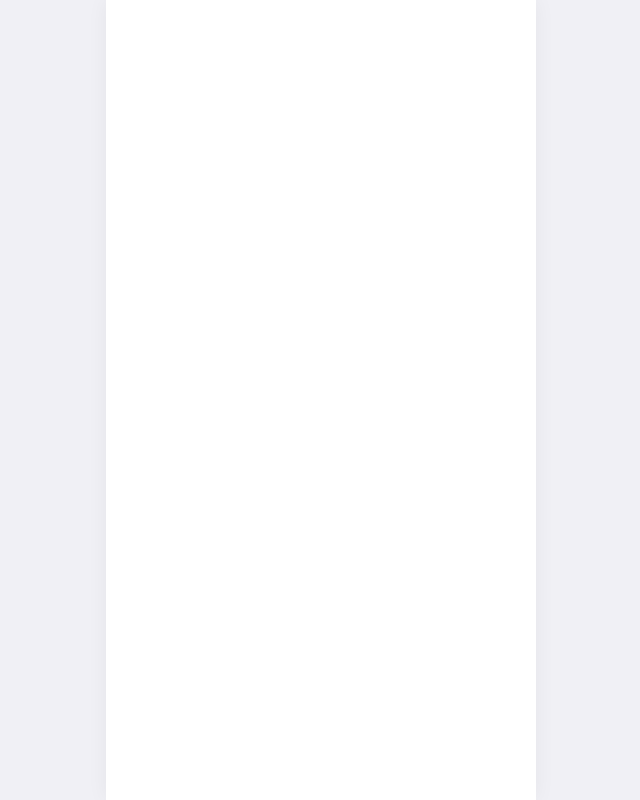
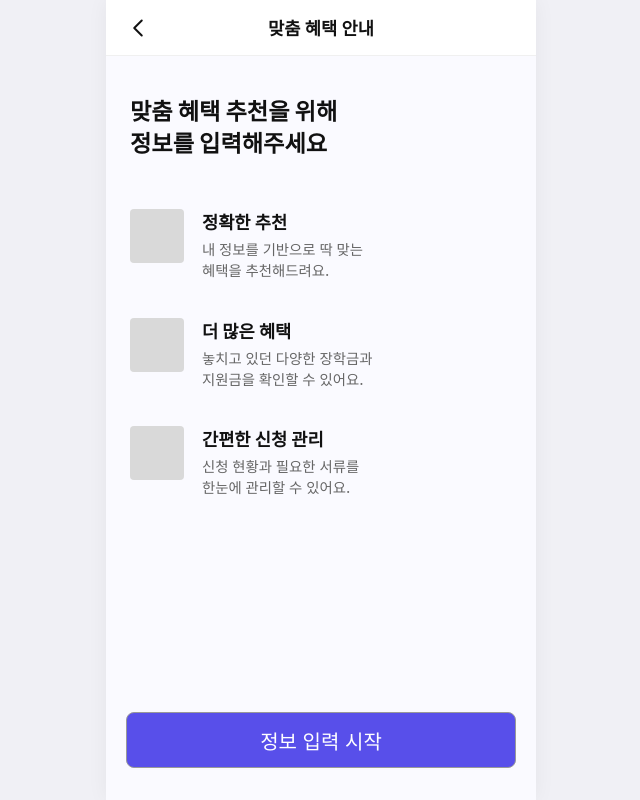
Before and after one commit to LikeLionUniv-INU-BeneFitU/BeneFitU-Frontend, a React (Vite) app: page /info-intro in a window 1280 px wide. Before the commit this address had no page. Shown: the whole page, without its empty margins (319-959 px from the left). Built offline with nearby package versions, Linux system fonts and the light colour scheme.

Commit message:
Feat: 정보 입력 설명 페이지 구현

```diff
--- a/src/App.jsx
+++ b/src/App.jsx
@@ -3,6 +3,7 @@ import AppLayout from './styles/AppLayout';
 import GlobalStyle from './styles/GlobalStyle';
 import Splash from './pages/Splash';
 import LoginHome from './pages/Loginhome';
+import InfoIntro from './pages/InfoIntro';
 import BasicInfo from './pages/BasicInfo';
 import OtherInfo from './pages/OtherInfo';
 import BenefitAll from './pages/BenefitAll';
@@ -15,6 +16,7 @@ function App() {
         <Routes>
           <Route path="/" element={<Splash />} />
           <Route path="/login-home" element={<LoginHome />} />
+          <Route path="/info-intro" element={<InfoIntro />} />
           <Route path="/basic-info" element={<BasicInfo />} />
           <Route path="/other-info" element={<OtherInfo />} />
           <Route path="/benefit-all" element={<BenefitAll />} />
--- /dev/null
+++ b/src/pages/InfoIntro.jsx
@@ -0,0 +1,77 @@
+import React from 'react';
+import { useNavigate } from 'react-router-dom';
+import * as S from './InfoIntro.styles';
+import Header from '../components/Header';
+import BasicButton from '../components/BasicButton';
+
+export default function InfoIntro() {
+  const navigate = useNavigate();
+
+  // '정보 입력 시작' 버튼 클릭 시 다음 단계(정보 입력 폼)로 이동
+  const handleStart = () => {
+    navigate('/basic-info'); // 프로젝트 라우팅 환경에 맞게 주소를 수정하세요.
+  };
+
+  return (
+    <S.PageWrapper>
+      {/* 상단 헤더 (기존 컴포넌트 활용) */}
+      <Header title="맞춤 혜택 안내" />
+
+      <S.ContentContainer>
+        {/* 메인 타이틀 */}
+        <S.MainTitle>
+          맞춤 혜택 추천을 위해
+          <br />
+          정보를 입력해주세요
+        </S.MainTitle>
+
+        {/* 특장점 소개 리스트 */}
+        <S.FeatureList>
+          {/* 1. 정확한 추천 */}
+          <S.FeatureItem>
+            <S.LogoPlaceholder />
+            <S.TextGroup>
+              <S.FeatureTitle>정확한 추천</S.FeatureTitle>
+              <S.FeatureDesc>
+                내 정보를 기반으로 딱 맞는
+                <br />
+                혜택을 추천해드려요.
+              </S.FeatureDesc>
+            </S.TextGroup>
+          </S.FeatureItem>
+
+          {/* 2. 더 많은 혜택 */}
+          <S.FeatureItem>
+            <S.LogoPlaceholder />
+            <S.TextGroup>
+              <S.FeatureTitle>더 많은 혜택</S.FeatureTitle>
+              <S.FeatureDesc>
+                놓치고 있던 다양한 장학금과
+                <br />
+                지원금을 확인할 수 있어요.
+              </S.FeatureDesc>
+            </S.TextGroup>
+          </S.FeatureItem>
+
+          {/* 3. 간편한 신청 관리 */}
+          <S.FeatureItem>
+            <S.LogoPlaceholder />
+            <S.TextGroup>
+              <S.FeatureTitle>간편한 신청 관리</S.FeatureTitle>
+              <S.FeatureDesc>
+                신청 현황과 필요한 서류를
+                <br />
+                한눈에 관리할 수 있어요.
+              </S.FeatureDesc>
+            </S.TextGroup>
+          </S.FeatureItem>
+        </S.FeatureList>
+
+        {/* 하단 고정 버튼 영역 */}
+        <S.ButtonWrapper>
+          <BasicButton onClick={handleStart}>정보 입력 시작</BasicButton>
+        </S.ButtonWrapper>
+      </S.ContentContainer>
+    </S.PageWrapper>
+  );
+}
--- /dev/null
+++ b/src/pages/InfoIntro.styles.js
@@ -0,0 +1,87 @@
+import styled from 'styled-components';
+
+// 전체 모바일 뷰 레이아웃 (기존 디자인 톤 유지)
+export const PageWrapper = styled.div`
+  max-width: 450px;
+  min-height: 100vh;
+  margin: 0 auto;
+  background-color: #fafaff;
+  display: flex;
+  flex-direction: column;
+  box-shadow: 0 0 20px rgba(0, 0, 0, 0.05);
+  position: relative;
+`;
+
+export const ContentContainer = styled.main`
+  flex: 1;
+  padding: 40px 24px 120px 24px; /* 안내 페이지 특성에 맞춰 상단 여백을 조금 더 여유롭게 조절 */
+  display: flex;
+  flex-direction: column;
+`;
+
+// "맞춤 혜택 추천을 위해..." 상단 타이틀
+export const MainTitle = styled.h1`
+  font-size: 1.45rem;
+  font-weight: 800;
+  line-height: 1.4;
+  color: #111111;
+  margin-bottom: 48px; /* 타이틀과 컨텐츠 사이 거리 확보 */
+`;
+
+// 특장점 아이템들을 감싸는 컨테이너
+export const FeatureList = styled.div`
+  display: flex;
+  flex-direction: column;
+  gap: 36px; /* 와이어프레임 레이아웃 배치에 맞춘 아이템 간격 */
+`;
+
+// 개별 특장점 행 (로고 + 텍스트)
+export const FeatureItem = styled.div`
+  display: flex;
+  align-items: flex-start; /* 타이틀 첫 줄에 로고 상단 정렬 맞춤 */
+  gap: 18px;
+`;
+
+// 와이어프레임 속 회색 로고 이미지 들어갈 자리 (정사각형 도형)
+export const LogoPlaceholder = styled.div`
+  width: 54px;
+  height: 54px;
+  background-color: #d9d9d9; /* 와이어프레임의 연한 회색 박스 재현 */
+  border-radius: 4px; /* 미세한 라운딩 처리 */
+  flex-shrink: 0; /* 내부 텍스트가 길어져도 구겨지지 않도록 고정 */
+`;
+
+// 텍스트 정렬 그룹
+export const TextGroup = styled.div`
+  display: flex;
+  flex-direction: column;
+  gap: 6px;
+`;
+
+// 특장점 제목 (정확한 추천, 더 많은 혜택 등)
+export const FeatureTitle = styled.h2`
+  font-size: 1.1rem;
+  font-weight: 700;
+  color: #111111;
+  margin: 0;
+`;
+
+// 특장점 본문 설명
+export const FeatureDesc = styled.p`
+  font-size: 0.9rem;
+  font-weight: 500;
+  line-height: 1.45;
+  color: #666666; /* 제목보다 살짝 연한 톤으로 시선 분산 방지 */
+  margin: 0;
+`;
+
+// 하단 고정 버튼 배경 그라데이션 및 배치 (기존 코드 완벽 이식)
+export const ButtonWrapper = styled.div`
+  position: absolute;
+  bottom: 0;
+  left: 0;
+  right: 0;
+  padding: 16px 20px 32px 20px;
+  background: linear-gradient(to top, #fafaff 80%, rgba(250, 250, 255, 0) 100%);
+  z-index: 10;
+`;
```
